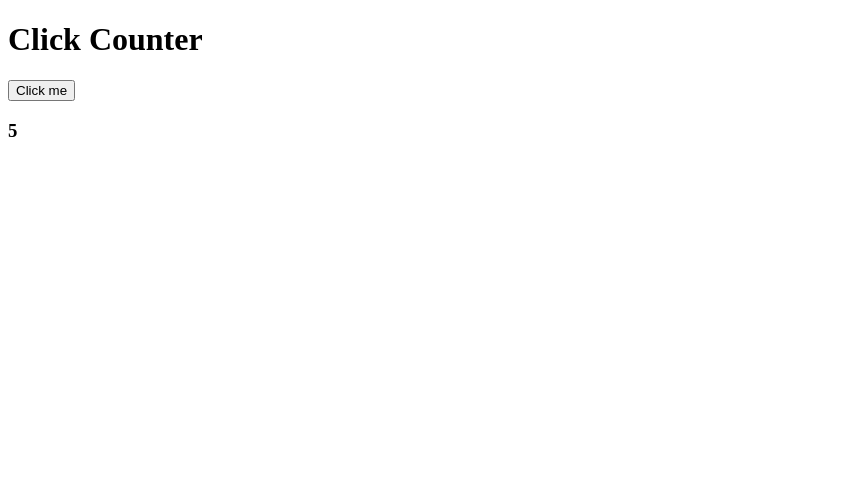
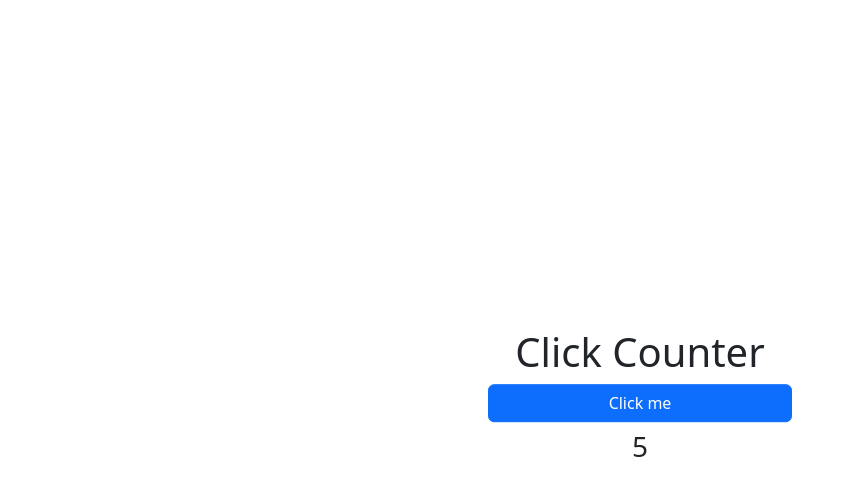
Before and after one commit to Riccardo1091/React-exercises, a React (Create React App) app in the folder forms-lists-and-styling/: page / in a window 1280 px wide. Shown: the top 496 px of the page, without its empty margins (0-847 px from the left). Built offline with nearby package versions, Linux system fonts and the light colour scheme.

Commit message:
styling-components-05

```diff
--- a/forms-lists-and-styling/package.json
+++ b/forms-lists-and-styling/package.json
@@ -6,7 +6,9 @@
     "@testing-library/jest-dom": "^5.16.5",
     "@testing-library/react": "^13.3.0",
     "@testing-library/user-event": "^13.5.0",
+    "bootstrap": "^5.2.0",
     "react": "^18.2.0",
+    "react-bootstrap": "^2.5.0",
     "react-dom": "^18.2.0",
     "react-scripts": "5.0.1",
     "web-vitals": "^2.1.4"
--- a/forms-lists-and-styling/src/App.js
+++ b/forms-lists-and-styling/src/App.js
@@ -1,5 +1,6 @@
 import React from 'react'
 import { ClickCounter } from './clickCounter'
+import 'bootstrap/dist/css/bootstrap.min.css';
 
 export class App extends React.Component {
     render() {
--- a/forms-lists-and-styling/src/clickCounter.js
+++ b/forms-lists-and-styling/src/clickCounter.js
@@ -1,4 +1,5 @@
 import React from "react";
+import Button from 'react-bootstrap/button';
 
 export class ClickCounter extends React.Component {
 
@@ -16,11 +17,11 @@ export class ClickCounter extends React.Component {
 
     render() {
         return (
-            <>
-                <h1>Click Counter</h1>
-                <button onClick={this.handleCounterClick}>Click me</button>
-                <h3>{this.state.count}</h3>
-
+            <>  <div className="text-center w-25 container d-inline-flex p-2 flex-column justify-content-center position-absolute top-50 start-50  translate-middle">
+                    <h1>Click Counter</h1>
+                    <Button variant="primary mb-2" onClick={this.handleCounterClick}>Click me</Button>
+                    <h3>{this.state.count}</h3>
+                </div>
             </>
         )
     }
```
Also changed, not shown: forms-lists-and-styling/src/index.css (added), 1 other file (tests, documents, lock files or other folders).
